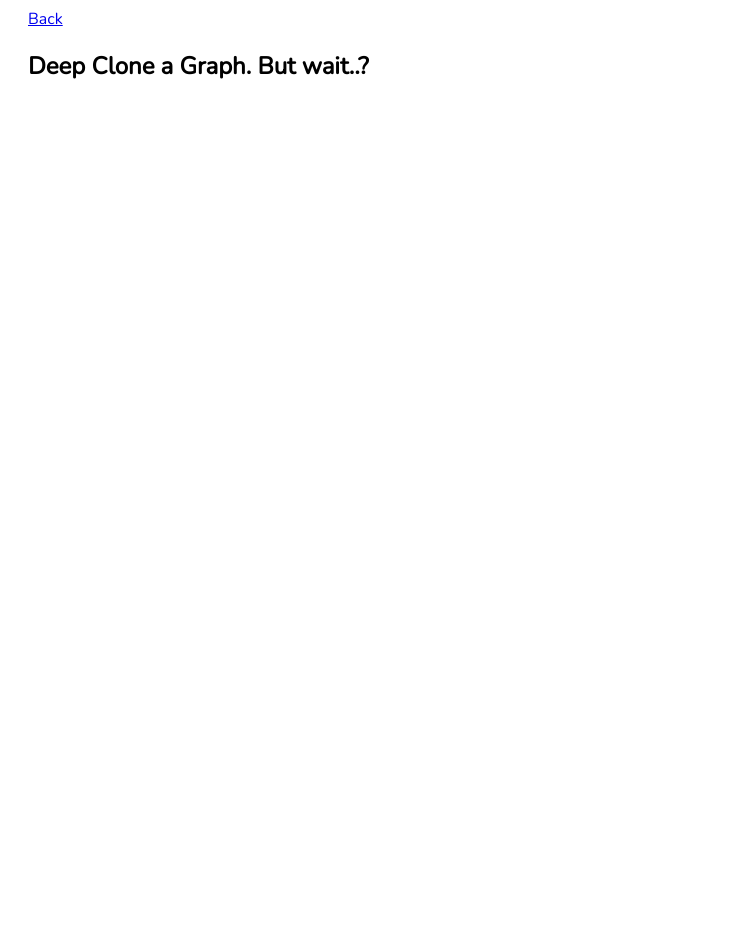
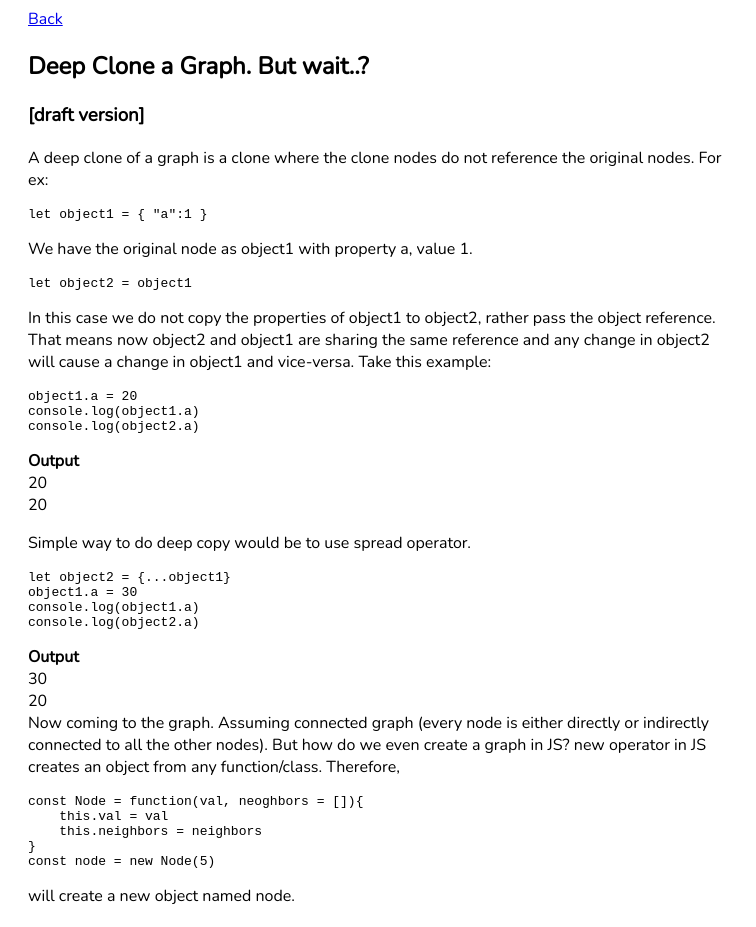
Before and after one commit to thedevwonder/mylab, an Eleventy site: page posts/deepclone-graph.md in a window 1280 px wide. Shown: the whole page, without its empty margins (0-756 px from the left). Before the commit the page ends 800 px from the top, so only its background shows below. Built offline with nearby package versions, Linux system fonts and the light colour scheme; Eleventy itself is replaced by a stand-in of ours; code samples lack their colours; files that its build step writes are made by us from their sources.

Commit message:
deep clone graph

````diff
--- a/_includes/default.njk
+++ b/_includes/default.njk
@@ -6,7 +6,7 @@
     <meta name="description" content="{{ metadata.description }}" />
     <meta name="generator" content="{{ eleventy.generator }}" />
     <title>{{ metadata.title }}</title>
-    <link rel="stylesheet" href="{{ 'assets/css/main.css' | url }}">
+    <link rel="stylesheet" href="/assets/css/main.css">
     <link rel="preconnect" href="https://fonts.googleapis.com">
     <link rel="preconnect" href="https://fonts.gstatic.com" crossorigin>
     <link href="https://fonts.googleapis.com/css2?family=Nunito&display=swap" rel="stylesheet">
--- a/posts/deepclone-graph.md
+++ b/posts/deepclone-graph.md
@@ -1,3 +1,51 @@
 ---
 title: Deep Clone a Graph. But wait..?
 ---
+
+### [draft version]
+
+A deep clone of a graph is a clone where the clone nodes do not reference the original nodes. For ex:
+```json
+let object1 = { "a":1 }
+```
+We have the original node as object1 with property a, value 1.
+```
+let object2 = object1
+```
+In this case we do not copy the properties of object1 to object2, rather pass the object reference. That means now object2 and object1 are sharing the same reference and any change in object2 will cause a change in object1 and vice-versa.
+Take this example:
+```
+object1.a = 20
+console.log(object1.a)
+console.log(object2.a)
+```
+**Output**
+<br/>
+20
+<br/>
+20
+<br/>
+
+Simple way to do deep copy would be to use spread operator.
+```json
+let object2 = {...object1}
+object1.a = 30
+console.log(object1.a)
+console.log(object2.a)
+```
+**Output**
+<br/>
+30
+<br/>
+20
+<br/>
+Now coming to the graph. Assuming connected graph (every node is either directly or indirectly connected to all the other nodes).
+But how do we even create a graph in JS? new operator in JS creates an object from any function/class. Therefore,
+```
+const Node = function(val, neoghbors = []){
+    this.val = val
+    this.neighbors = neighbors
+}
+const node = new Node(5)
+```
+will create a new object named node.
````
